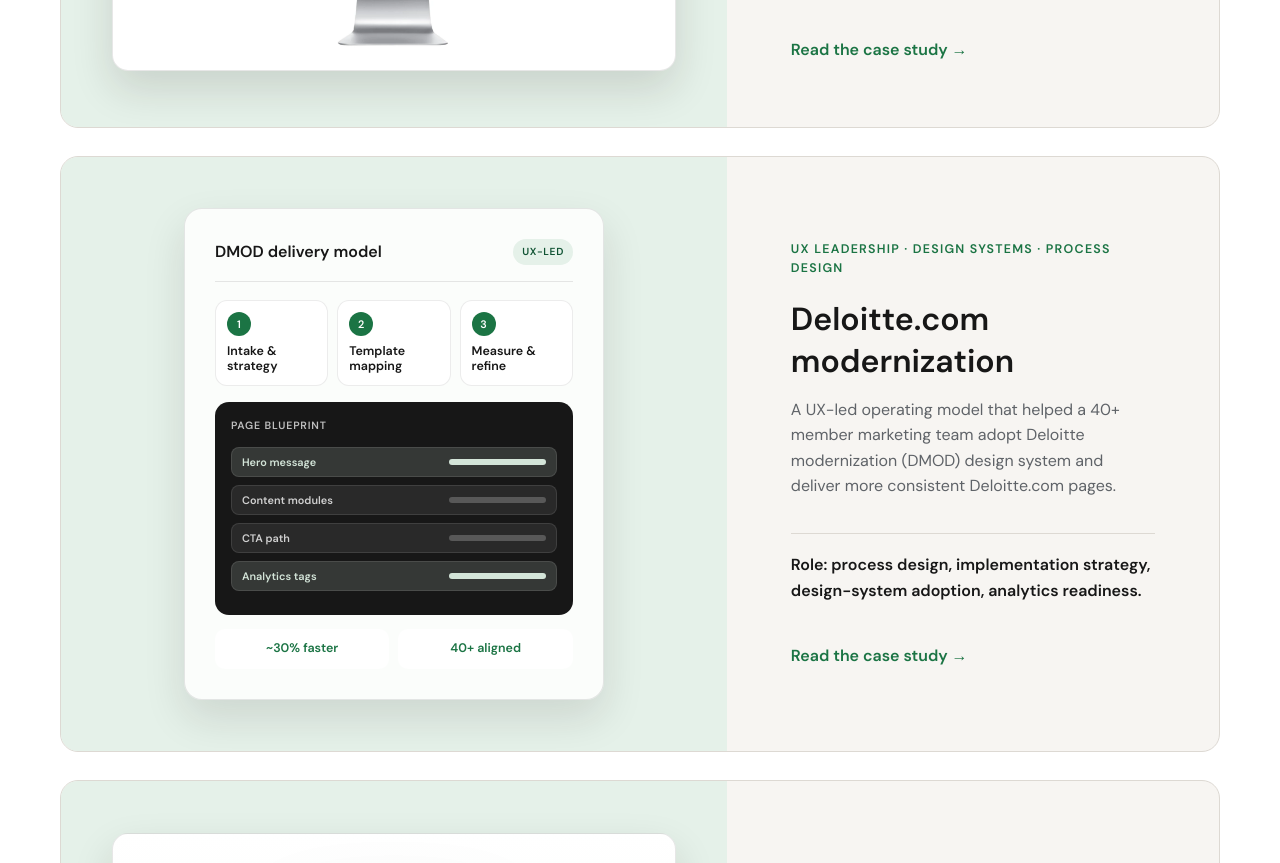
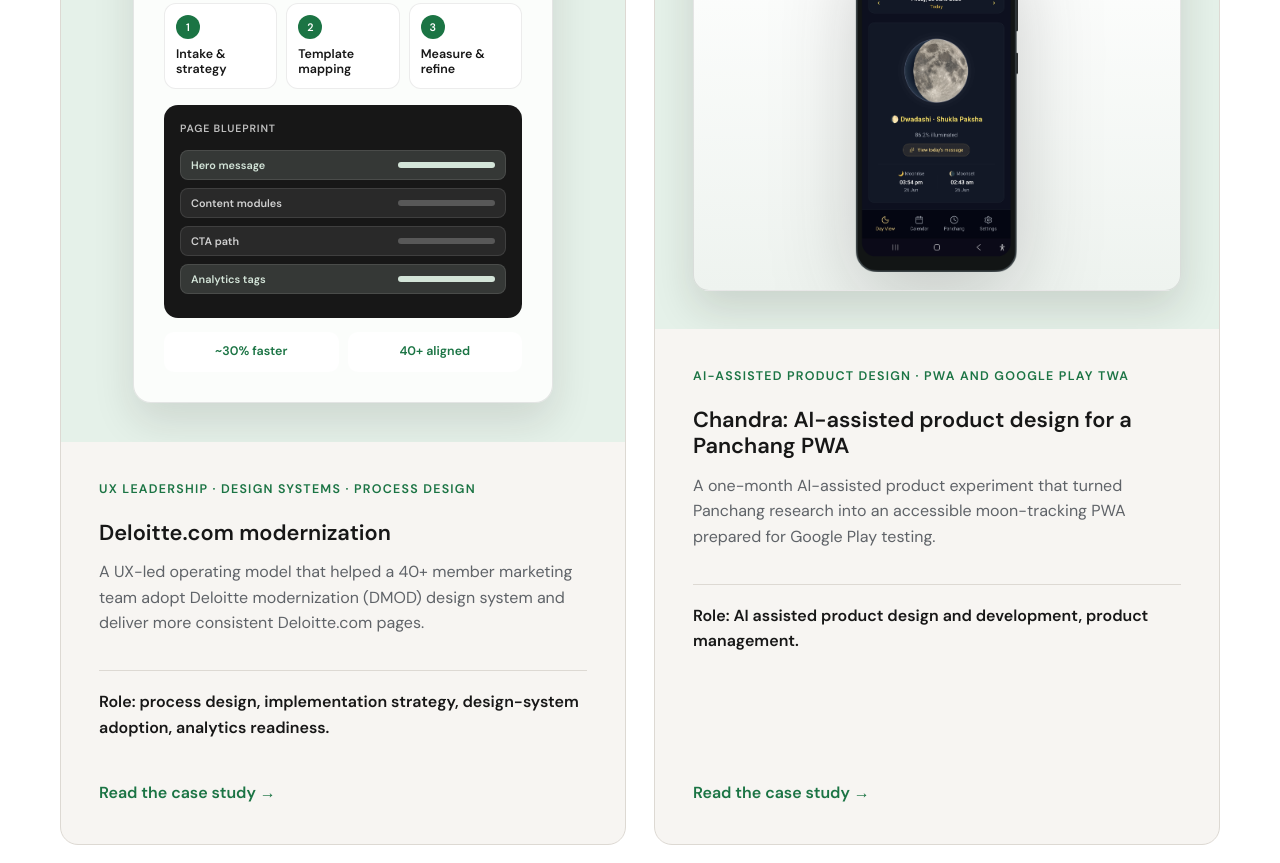
Before and after one commit to siva1790/portfolio, a plain HTML site: page index.html in a window 1280 px wide. Shown: the part 2231-3094 px from the top of the page. Drawn offline with Linux system fonts and the light colour scheme.

Commit message:
Update project card grid and filters

```diff
--- a/index.html
+++ b/index.html
@@ -259,11 +259,15 @@
       background: var(--blue);
       color: #fff;
     }
-    .work-list { display: grid; gap: 28px; }
+    .work-list {
+      display: grid;
+      grid-template-columns: repeat(2, minmax(0, 1fr));
+      gap: 28px;
+    }
     .project-card {
       display: grid;
-      grid-template-columns: minmax(0, 1.15fr) minmax(320px, .85fr);
-      min-height: 440px;
+      grid-template-rows: auto 1fr;
+      min-height: 100%;
       overflow: hidden;
       border: 1px solid var(--line);
       border-radius: var(--radius);
@@ -275,11 +279,11 @@
     .project-card:hover { transform: translateY(-4px); box-shadow: var(--shadow); }
     .project-visual {
       position: relative;
-      min-height: 440px;
+      min-height: 300px;
       display: grid;
       place-items: center;
       overflow: hidden;
-      padding: clamp(24px, 4vw, 52px);
+      padding: clamp(22px, 3vw, 42px);
     }
     .project-visual.blue { background: var(--blue-soft); }
     .project-shot {
@@ -302,10 +306,10 @@
       object-fit: contain;
     }
     .chandra-card-shot {
-      --device-gutter: clamp(30px, 6vw, 72px);
+      --device-gutter: clamp(24px, 4vw, 50px);
       display: grid;
       place-items: center;
-      min-height: clamp(400px, 42vw, 560px);
+      min-height: 300px;
       aspect-ratio: auto;
       background: linear-gradient(180deg, #ffffff 0%, #eef3ef 100%);
     }
@@ -320,6 +324,16 @@
       object-fit: contain;
       filter: drop-shadow(0 24px 42px rgba(23, 23, 23, .2));
       transform: translate(-50%, -50%);
+    }
+    @media (min-width: 901px) {
+      .chandra-card-shot {
+        min-height: 380px;
+      }
+
+      .chandra-card-shot .card-device-render {
+        height: calc(100% - 36px);
+        max-width: min(76%, 360px);
+      }
     }
     .card-imac {
       position: absolute;
@@ -560,12 +574,12 @@
       height: 54%;
       border-radius: 14px;
     }
-    .project-copy { display: flex; flex-direction: column; justify-content: center; padding: clamp(34px, 5vw, 64px); }
+    .project-copy { display: flex; flex-direction: column; justify-content: flex-start; padding: clamp(28px, 3vw, 38px); }
     .project-meta { margin-bottom: 20px; color: var(--blue); font-size: .78rem; font-weight: 600; letter-spacing: .1em; text-transform: uppercase; }
-    .project-copy h3 { margin-bottom: 14px; font-family: "DM Sans", sans-serif; font-size: clamp(1.7rem, 2.5vw, 2.45rem); }
+    .project-copy h3 { margin-bottom: 14px; font-family: "DM Sans", sans-serif; font-size: clamp(1.35rem, 1.7vw, 1.75rem); line-height: 1.18; }
     .project-copy p { color: var(--muted); }
     .result { margin-top: 18px; padding-top: 18px; border-top: 1px solid var(--line); color: var(--ink) !important; font-weight: 600; }
-    .card-link { margin-top: 24px; color: var(--blue); font-weight: 600; }
+    .card-link { margin-top: auto; padding-top: 24px; color: var(--blue); font-weight: 600; }
 
     .principles-grid { display: grid; grid-template-columns: .85fr 1.15fr; gap: clamp(48px, 8vw, 110px); }
     .principle-list { border-top: 1px solid var(--line); }
@@ -676,8 +690,16 @@
       .outcome:nth-child(2) { border-right: 0; }
       .outcome:nth-child(-n+2) { border-bottom: 1px solid var(--line); }
       .outcome:nth-child(3) { padding-left: 0; }
-      .project-card { grid-template-columns: 1fr; }
+      .work-list { grid-template-columns: 1fr; }
       .project-visual { min-height: 390px; }
+      .chandra-card-shot {
+        min-height: 430px;
+      }
+
+      .chandra-card-shot .card-device-render {
+        height: calc(100% - 42px);
+        max-width: min(70%, 360px);
+      }
       .contact-wrap { grid-template-columns: 1fr; }
       .contact-actions { justify-content: flex-start; }
       .article-grid { grid-template-columns: repeat(2, 1fr); }
@@ -710,6 +732,14 @@
       .work-filters { margin-top: -10px; }
       .work-filter { flex: 1 1 auto; }
       .project-visual { min-height: 300px; }
+      .chandra-card-shot {
+        min-height: 300px;
+      }
+
+      .chandra-card-shot .card-device-render {
+        height: calc(100% - (var(--device-gutter) * 2));
+        max-width: min(58%, 280px);
+      }
       .project-copy { padding: 30px 24px; }
       .article-grid, .capabilities { grid-template-columns: 1fr; }
       .principle { grid-template-columns: 38px 1fr; }
@@ -808,6 +838,7 @@
             <button class="work-filter" type="button" data-filter="ux-research" aria-pressed="false">UX research</button>
             <button class="work-filter" type="button" data-filter="interaction-design" aria-pressed="false">Interaction design</button>
             <button class="work-filter" type="button" data-filter="ai-assisted-design" aria-pressed="false">AI-assisted design</button>
+            <button class="work-filter" type="button" data-filter="figma-plugin" aria-pressed="false">Figma plugin</button>
             <button class="work-filter" type="button" data-filter="branding" aria-pressed="false">Branding</button>
             <button class="work-filter" type="button" data-filter="process-design" aria-pressed="false">Process design</button>
           </div>
@@ -913,7 +944,7 @@
               </div>
             </a>
 
-            <a class="project-card" href="palette-studio-case-study.html" data-categories="interaction-design ai-assisted-design">
+            <a class="project-card" href="palette-studio-case-study.html" data-categories="interaction-design ai-assisted-design figma-plugin">
               <div class="project-visual blue" aria-hidden="true">
                 <div class="project-shot">
                   <img class="project-image" src="portfolio-assets/article-figma-plugin.png" alt="">
```
